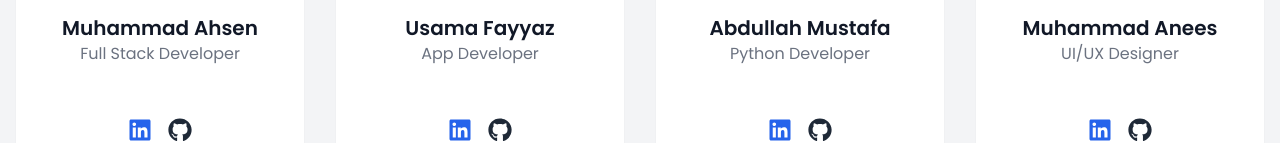
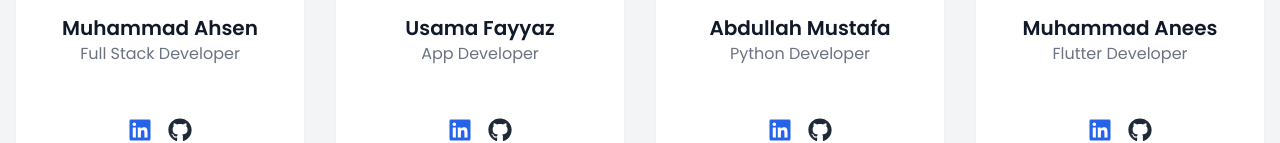
Before and after one commit to MAhsen23/Sprinsoft, a Next.js app: page /about in a window 1280 px wide. Shown: the part 1312-1455 px from the top of the page. Built offline with nearby package versions, Linux system fonts and the light colour scheme.

Commit message:
Fix the contact us page and added falah app

```diff
--- a/src/components/team/Team.tsx
+++ b/src/components/team/Team.tsx
@@ -31,7 +31,7 @@ const teamMembers = [
     },
     {
         name: "Muhammad Anees",
-        role: "UI/UX Designer",
+        role: "Flutter Developer",
         imageUrl: "/team/anees.jpg",
         linkedInUrl: "https://www.linkedin.com/in/anees7757/",
         twitterUrl: "",
```
